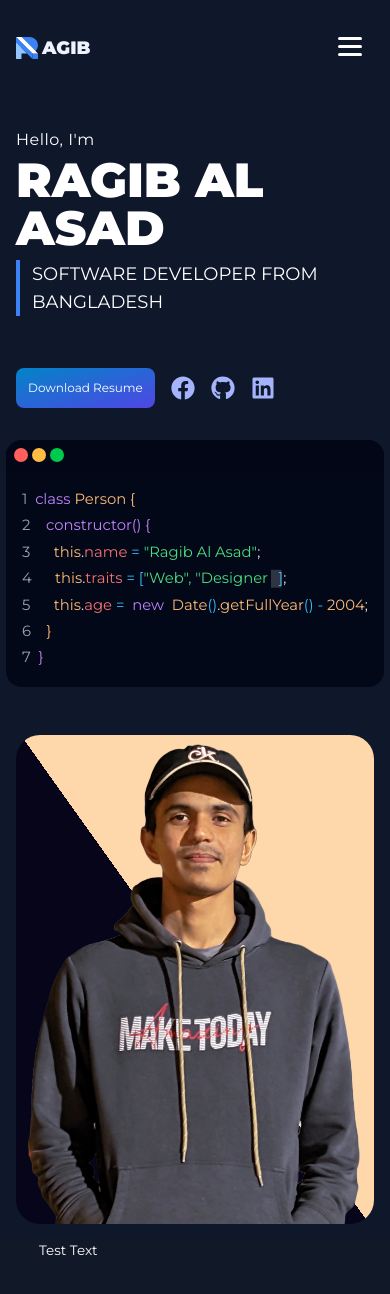
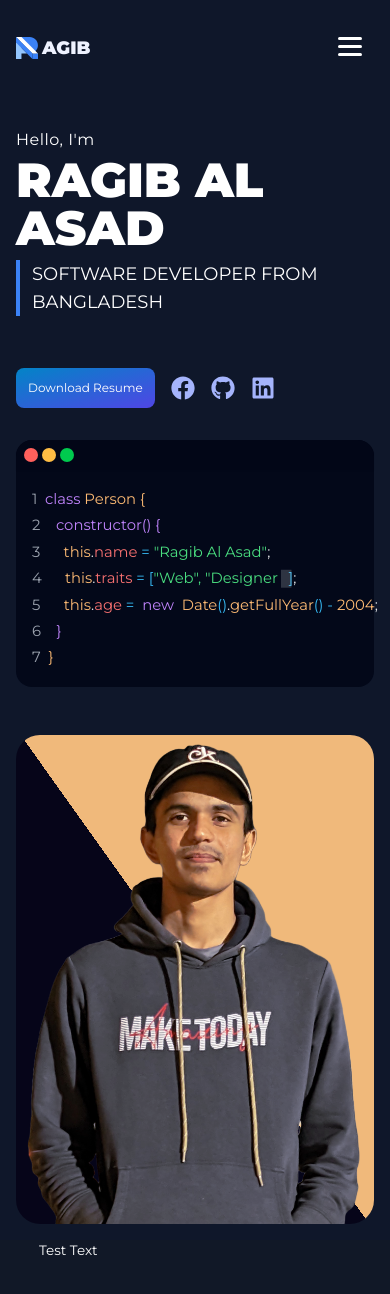
Before and after one commit to ragibalasad/ragib-portfolio, a Next.js app: page / in a window 390 px wide. Shown: the top 1294 px of the page. Built offline with nearby package versions, Linux system fonts and the light colour scheme.

Commit message:
Adjust terminal-win width

```diff
--- a/components/Header/Header.jsx
+++ b/components/Header/Header.jsx
@@ -84,14 +84,11 @@ const Header = () => {
         <motion.div
           style={{ y: yTerminal }}
           className="terminal w-1/2 flex justify-center items-end pb-10 my-4 z-10"
+          initial={{ opacity: 0, x: 100 }}
+          animate={{ opacity: 1, x: 0 }}
+          transition={{ duration: 0.5 }}
         >
-          <motion.div
-            initial={{ opacity: 0, x: 100 }}
-            animate={{ opacity: 1, x: 0 }}
-            transition={{ duration: 0.5 }}
-          >
-            <TerminalWindow text={text}></TerminalWindow>
-          </motion.div>
+          <TerminalWindow text={text}></TerminalWindow>
         </motion.div>
       </div>
       <motion.div
--- a/components/Header/TerminalWindow.jsx
+++ b/components/Header/TerminalWindow.jsx
@@ -69,17 +69,17 @@ const TerminalWindow = ({ text }) => {
               <span className="text-orange-300">{`      this`}</span>.
               <span className="text-red-400">{`age`}</span>
               <span className="text-sky-400">{` = `}</span>
-              <span className="text-purple-400">{age}</span>;
+              <span className="text-orange-300">{age}</span>;
             </pre>
           )}
         </>
         <pre>
           <span className="text-gray-400">{`6`}</span>
-          <span className="text-orange-300">{`    }`}</span>
+          <span className="text-purple-400">{`    }`}</span>
         </pre>
         <pre>
           <span className="text-gray-400">{`7`}</span>
-          <span className="text-purple-400">{`  }`}</span>
+          <span className="text-orange-300">{`  }`}</span>
         </pre>
       </div>
     </div>
--- a/src/app/globals.css
+++ b/src/app/globals.css
@@ -72,7 +72,7 @@
     background: linear-gradient(
       54.5deg,
       rgba(6, 5, 25) 50%,
-      rgb(254, 215, 170) 50%
+      rgb(240, 185, 123) 50%
     );
   }
 
```
